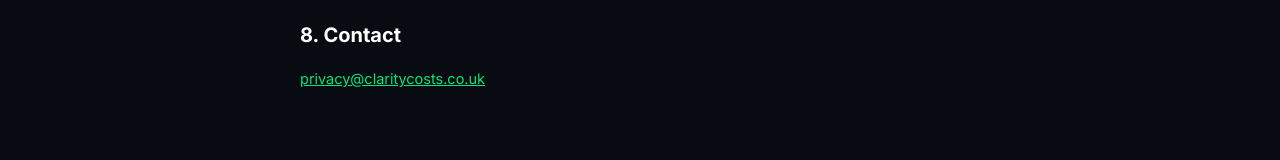
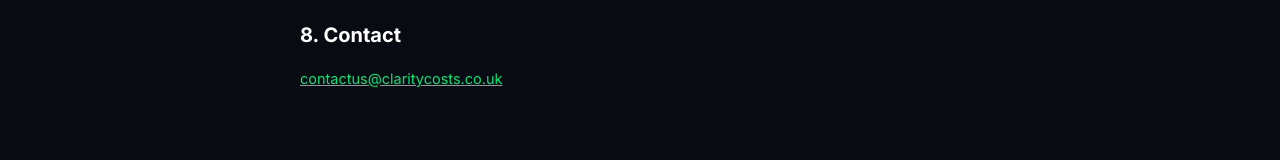
Before and after one commit to claritycost/claritycosts, a React (Vite) app: page /privacy in a window 1280 px wide. Shown: the part 1397-1557 px from the top of the page. Built offline with nearby package versions, Linux system fonts and the light colour scheme.

Commit message:
Update PrivacyPolicy.jsx

```diff
--- a/src/pages/PrivacyPolicy.jsx
+++ b/src/pages/PrivacyPolicy.jsx
@@ -24,7 +24,7 @@
       <h2>7. Cookies</h2>
       <p>See our <a href="/cookie-policy">Cookie Policy</a> for full details.</p>
       <h2>8. Contact</h2>
-      <p><a href="mailto:privacy@claritycosts.co.uk">privacy@claritycosts.co.uk</a></p>
+      <p><a href="mailto:contactus@claritycosts.co.uk">contactus@claritycosts.co.uk</a></p>
     </PolicyLayout>
   )
 }
```
